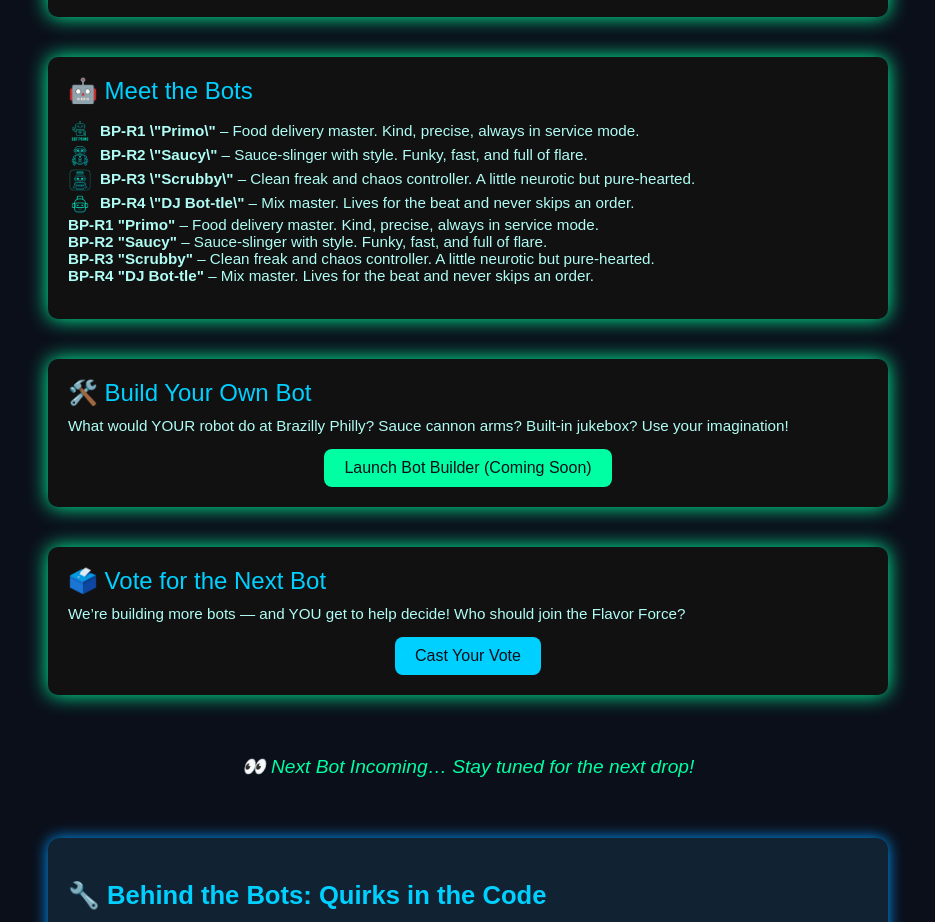
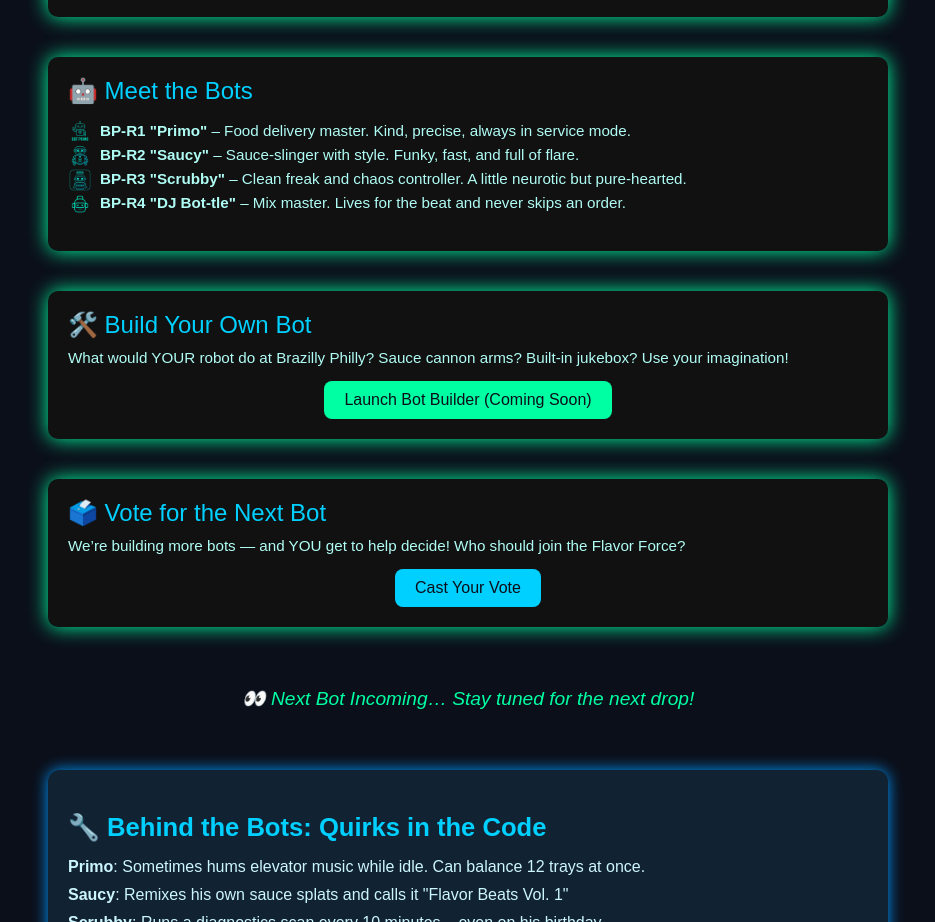
Before and after one commit to timedrifter/BrazillyPhilly-Site, a plain HTML site: page comicbook.html in a window 1280 px wide. Shown: the part 3274-4196 px from the top of the page, without its empty margins (172-1107 px from the left). Drawn offline with Linux system fonts and the light colour scheme.

Commit message:
Update comicbook.html

```diff
--- a/comicbook.html
+++ b/comicbook.html
@@ -164,14 +164,10 @@
     <div class="comic-title">🤖 Meet the Bots</div>
     <div class="bot-bio">
       <ul style="list-style: none; padding-left: 0;">
-        <li><img src="bot_primo_icon.png" alt="Primo Icon" style="height: 24px; vertical-align: middle; margin-right: 8px;"><strong>BP-R1 \"Primo\"</strong> – Food delivery master. Kind, precise, always in service mode.</li>
-        <li><img src="bot_saucy_icon.png" alt="Saucy Icon" style="height: 24px; vertical-align: middle; margin-right: 8px;"><strong>BP-R2 \"Saucy\"</strong> – Sauce-slinger with style. Funky, fast, and full of flare.</li>
-        <li><img src="bot_scrubby_icon.png" alt="Scrubby Icon" style="height: 24px; vertical-align: middle; margin-right: 8px;"><strong>BP-R3 \"Scrubby\"</strong> – Clean freak and chaos controller. A little neurotic but pure-hearted.</li>
-        <li><img src="bot_dj_icon.png" alt="DJ Bot-tle Icon" style="height: 24px; vertical-align: middle; margin-right: 8px;"><strong>BP-R4 \"DJ Bot-tle\"</strong> – Mix master. Lives for the beat and never skips an order.</li>
-        <li><strong>BP-R1 "Primo"</strong> – Food delivery master. Kind, precise, always in service mode.</li>
-        <li><strong>BP-R2 "Saucy"</strong> – Sauce-slinger with style. Funky, fast, and full of flare.</li>
-        <li><strong>BP-R3 "Scrubby"</strong> – Clean freak and chaos controller. A little neurotic but pure-hearted.</li>
-        <li><strong>BP-R4 "DJ Bot-tle"</strong> – Mix master. Lives for the beat and never skips an order.</li>
+        <li><img src="bot_primo_icon.png" alt="Primo Icon" style="height: 24px; vertical-align: middle; margin-right: 8px;"><strong>BP-R1 &quot;Primo&quot;</strong> – Food delivery master. Kind, precise, always in service mode.</li>
+        <li><img src="bot_saucy_icon.png" alt="Saucy Icon" style="height: 24px; vertical-align: middle; margin-right: 8px;"><strong>BP-R2 &quot;Saucy&quot;</strong> – Sauce-slinger with style. Funky, fast, and full of flare.</li>
+        <li><img src="bot_scrubby_icon.png" alt="Scrubby Icon" style="height: 24px; vertical-align: middle; margin-right: 8px;"><strong>BP-R3 &quot;Scrubby&quot;</strong> – Clean freak and chaos controller. A little neurotic but pure-hearted.</li>
+        <li><img src="bot_dj_icon.png" alt="DJ Bot-tle Icon" style="height: 24px; vertical-align: middle; margin-right: 8px;"><strong>BP-R4 &quot;DJ Bot-tle&quot;</strong> – Mix master. Lives for the beat and never skips an order.</li>
       </ul>
     </div>
   </div>
```
